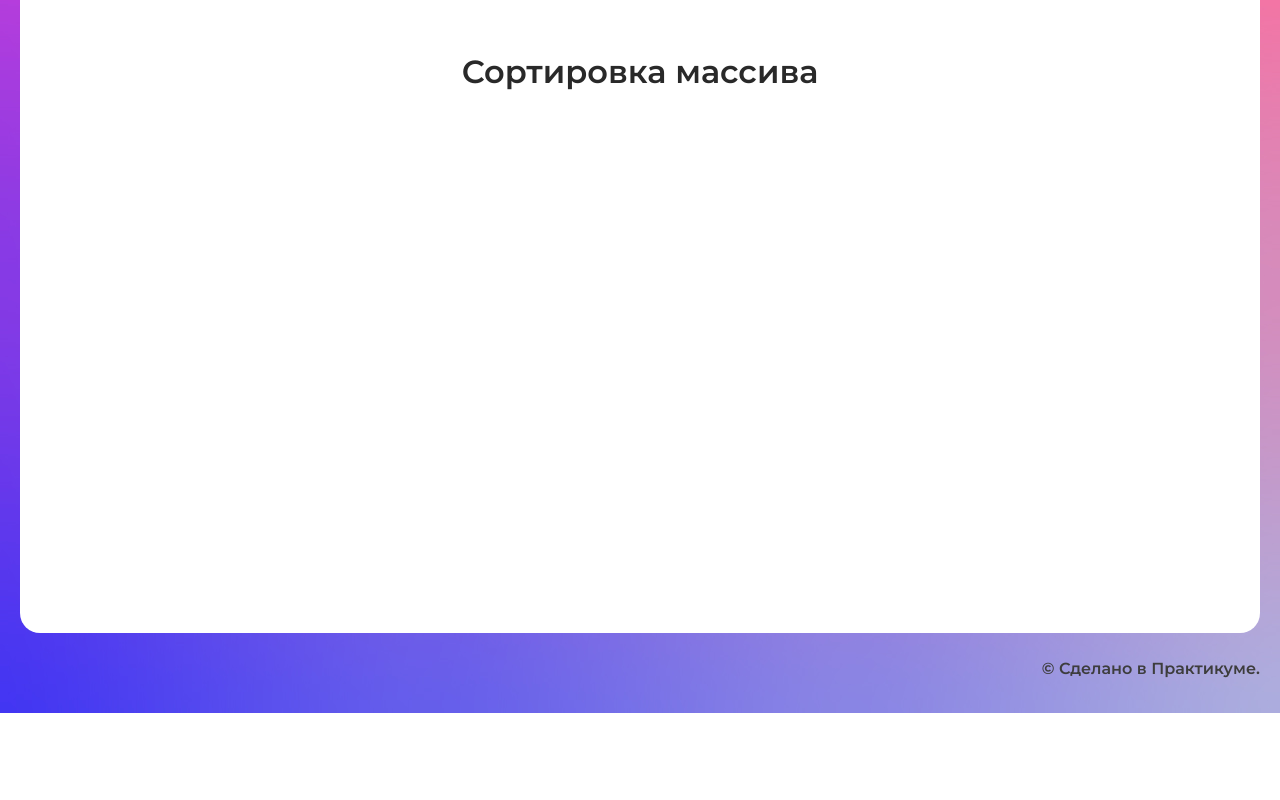
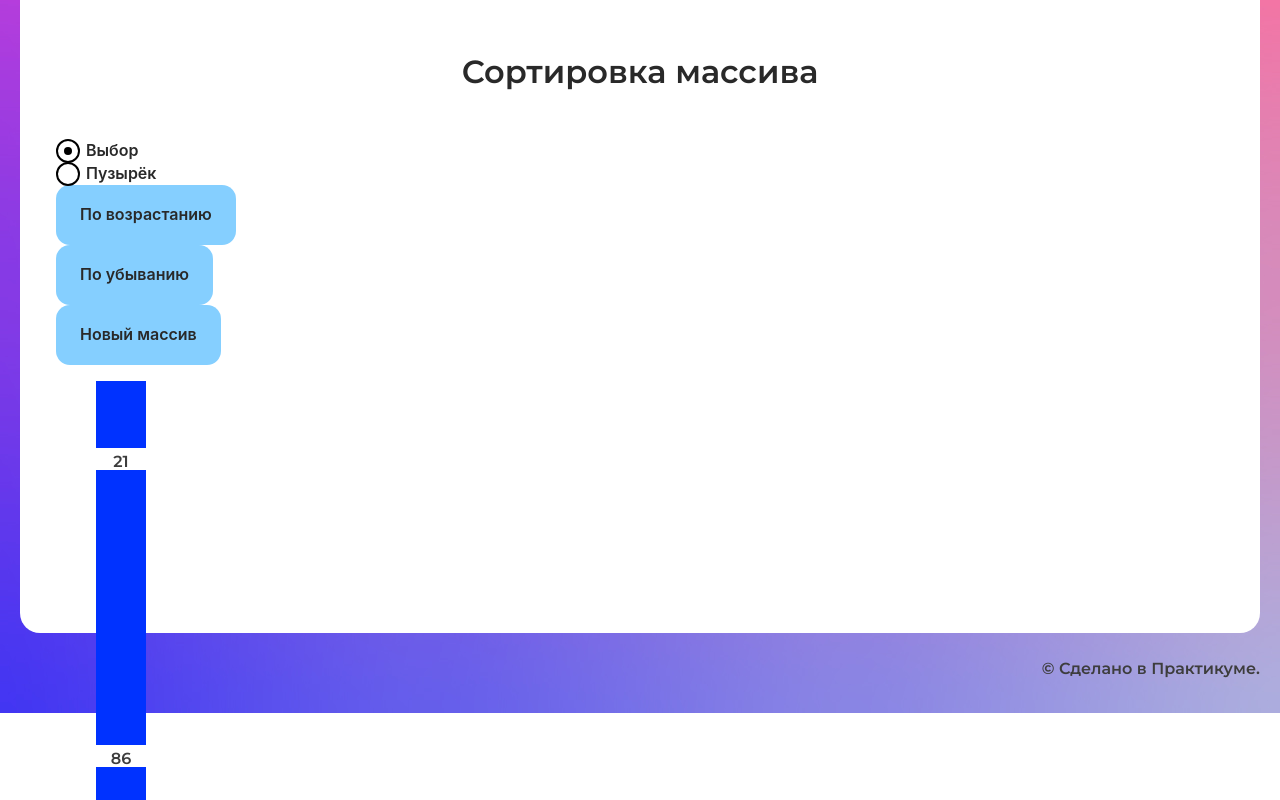
Before and after one commit to IliaGorin/algososh, a React (Create React App) app: page /sorting in a window 1280 px wide. Shown: the part 140-940 px from the top of the page. Before the commit the page ends 853 px from the top, so only its background shows below. Built offline with nearby package versions, Linux system fonts and the light colour scheme.

Commit message:
sorting page draft

```diff
--- a/src/components/sorting-page/sorting-page.tsx
+++ b/src/components/sorting-page/sorting-page.tsx
@@ -1,10 +1,42 @@
-import React from "react";
-import { SolutionLayout } from "../ui/solution-layout/solution-layout";
+import React, { useEffect, useState } from 'react';
+import { SolutionLayout } from '../ui/solution-layout/solution-layout';
+import styles from './sorting.module.css';
+import { ElementStates } from '../../types/element-states';
+import { RadioInput } from '../ui/radio-input/radio-input';
+import { Button } from '../ui/button/button';
+import { Column } from '../ui/column/column';
+import { getRandomArray } from './utils';
+
+export type ArrayNumbers = {
+  value: number;
+  state: ElementStates;
+};
+
+export type Direction = 'ascending' | 'descending';
 
 export const SortingPage: React.FC = () => {
+  const [arrayForRender, setArrayForRender] = useState<ArrayNumbers[]>([]);
+
+  useEffect(() => {
+    setArrayForRender(getRandomArray());
+  }, []);
+
   return (
     <SolutionLayout title="Сортировка массива">
-
+      <div className={styles.wrapper}>
+        <RadioInput label="Выбор" defaultChecked />
+        <RadioInput label="Пузырёк" />
+        <div className={styles.buttonsWrapper}>
+          <Button text={'По возрастанию'} />
+          <Button text={'По убыванию'} />
+        </div>
+        <Button text={'Новый массив'} />
+      </div>
+      <ul className={styles.showarray}>
+        {arrayForRender.map((element: ArrayNumbers, index: number) => (
+          <Column index={element.value} state={element.state} key={index} />
+        ))}
+      </ul>
     </SolutionLayout>
   );
 };
--- /dev/null
+++ b/src/components/sorting-page/utils.ts
@@ -0,0 +1,32 @@
+import { ArrayNumbers } from './sorting-page';
+import { ElementStates } from '../../types/element-states';
+
+export const getRandomArray = (): ArrayNumbers[] => {
+  const maxLength = 17;
+  const minLength = 3;
+  const maxNumber = 100;
+  const minNumber = 0;
+
+  const arrLength =
+    Math.floor(Math.random() * (maxLength - minLength)) + minLength;
+  const array = [];
+  for (let i = 0; i <= arrLength - 1; i++) {
+    let randNumber =
+      Math.floor(Math.random() * (maxNumber - minNumber)) + minNumber;
+    array.push({
+      value: randNumber,
+      state: ElementStates.Default,
+    });
+  }
+  return array;
+};
+
+export const swap = (
+  array: number[],
+  firstIndex: number,
+  secondIndex: number
+): void => {
+  const temp = array[firstIndex];
+  array[firstIndex] = array[secondIndex];
+  array[secondIndex] = temp;
+};
```
Also changed, not shown: src/components/sorting-page/sorting.module.css (added).
